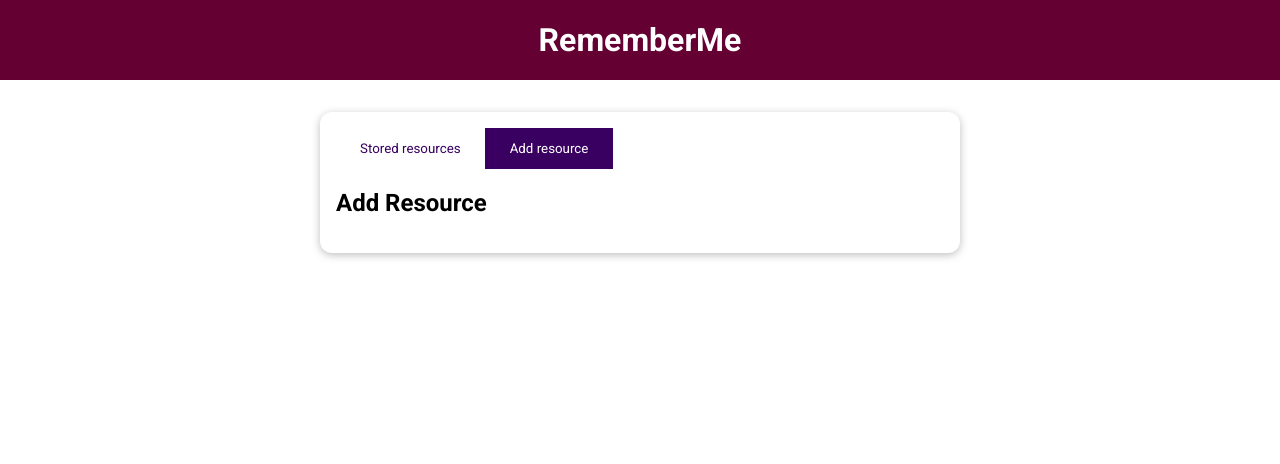
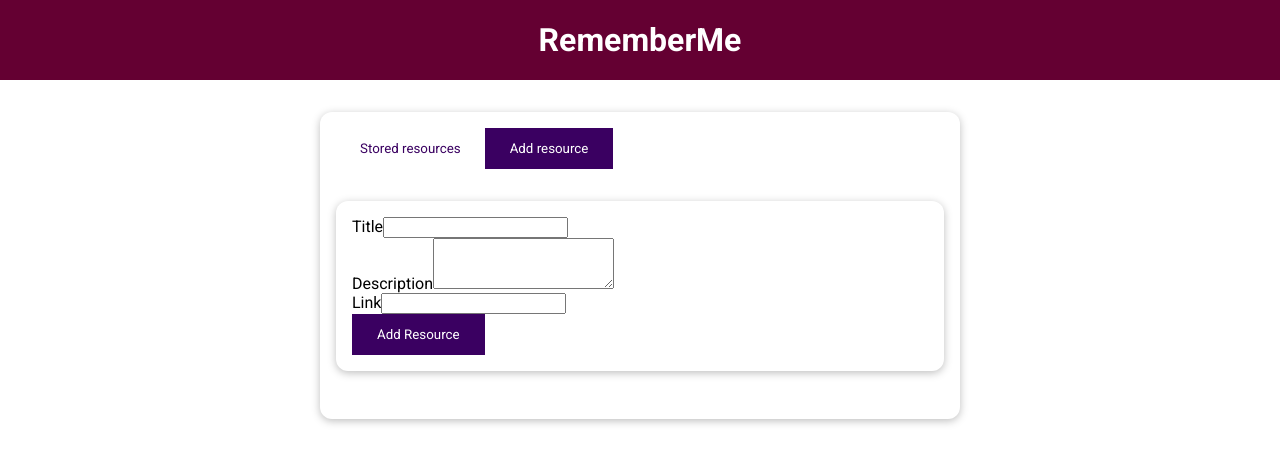
Before and after one commit to vahid-bagh3ri/VueJS_1, a Vue app: page / in a window 1280 px wide. Both pictures are taken after a click on the button "Add resource". Shown: the top 464 px of the page. Built offline with nearby package versions, Linux system fonts and the light colour scheme.

Commit message:
9. Adding a Form // Add markup and functionality

```diff
--- a/src/components/UI/BaseButton.vue
+++ b/src/components/UI/BaseButton.vue
@@ -1,12 +1,12 @@
 <template>
-  <button :type="type" :class="mode">
+  <button :class="mode">
     <slot></slot>
   </button>
 </template>
 
 <script>
 export default {
-  props: ['type', 'mode']
+  props: ['mode']
 };
 </script>
 
--- a/src/components/learning-resources/AddResource.vue
+++ b/src/components/learning-resources/AddResource.vue
@@ -1,7 +1,28 @@
 <template>
-  <h2>Add Resource</h2>
+  <base-card>
+    <form>
+      <div class="form-control">
+        <label for="title">Title</label>
+        <input type="text" name="title" id="title" />
+      </div>
+      <div class="form-control">
+        <label for="description">Description</label>
+        <textarea name="description" id="description" rows="3"></textarea>
+      </div>
+      <div class="form-control">
+        <label for="link">Link</label>
+        <input type="url" name="link" id="link" />
+      </div>
+      <div>
+        <base-button type="submit">Add Resource</base-button>
+      </div>
+    </form>
+  </base-card>
 </template>
 
 <script>
-export default {};
+import BaseButton from '../UI/BaseButton.vue';
+export default {
+  components: { BaseButton }
+};
 </script>
```
